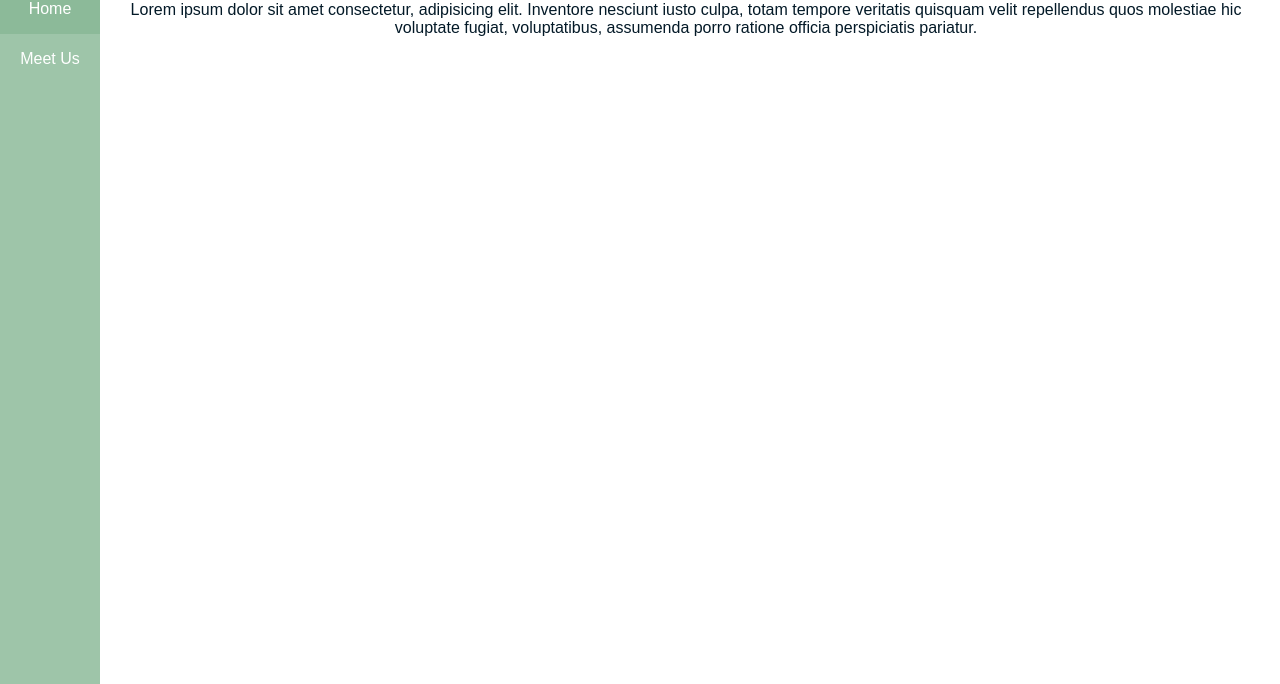
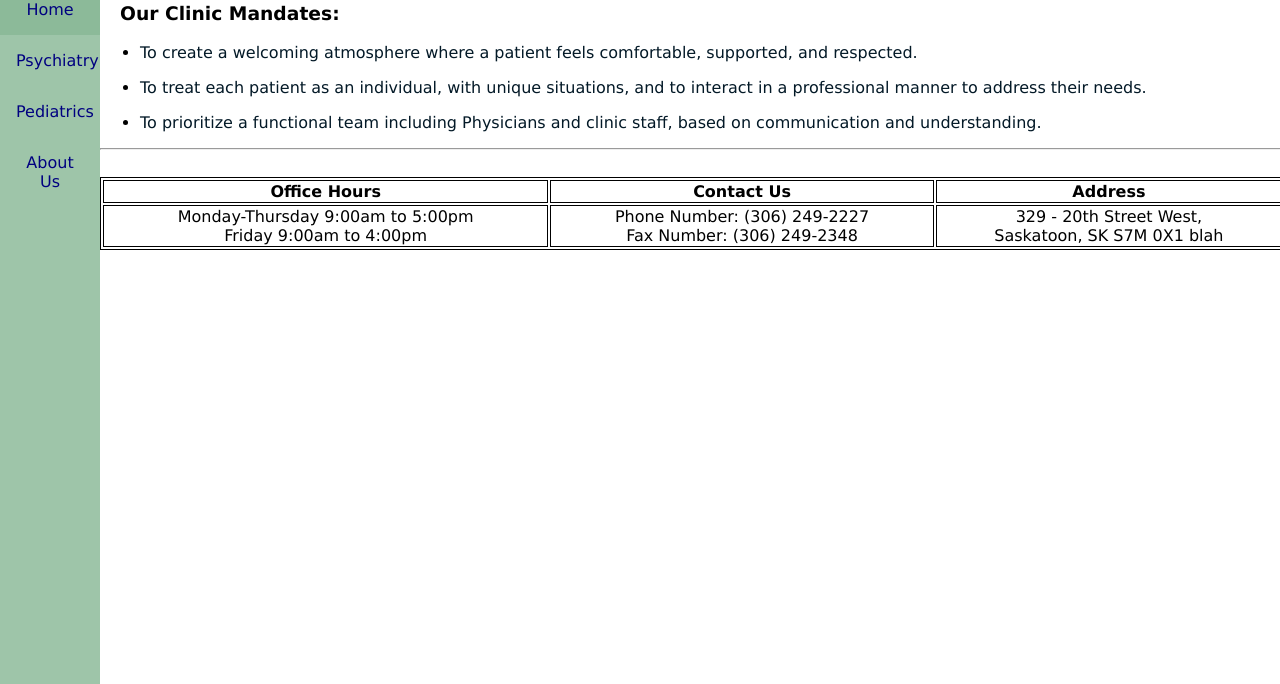
Before and after one commit to evalina-codes-sometimes/Clinic-Website, a plain HTML site: page index.html in a window 1280 px wide. Shown: the part 116-800 px from the top of the page. Drawn offline with Linux system fonts and the light colour scheme.

Commit message:
updated pages
Added physician img spots, added clinic mandate and spacing for info about us.

```diff
--- a/index.html
+++ b/index.html
@@ -3,20 +3,23 @@
 <head>
 <link rel="stylesheet" href="stylesheet.css">
 <title>Victory Medical Associates</title>
-<link rel="favicon" href="favicon.ico">
+<link rel="icon" type="x-icon" href="favicon.ico">
+<!--<link rel-="icon" type+="favicon" href="favicon.ico">-->
 <meta charset="UTF-8">
 <meta name="viewport" content="width=device-width, initial-scale=1">
 <style>
 body {
-  font-family: Arial, Helvetica, sans-serif;
+  font-family: 'Lucida Sans', 'Lucida Sans Regular', 'Lucida Grande', 'Lucida Sans Unicode', Geneva, Verdana, sans-serif;
 }
 </style>
 </head>
 
 <div class="sidebar">
 <img src="VMALogo-nobg.png">
-<a class = "active" href="mainpage.html">Home</a>
-<a href="MeetUs.html">Meet Us</a>
+<a class = "active" href="index.html">Home</a>
+<a href="Psychiatry.html">Psychiatry</a>
+<a href="Pediatrics.html">Pediatrics</a>
+<a href="MeetUs.html">About Us</a>
 </div>
 
 <body>
@@ -24,7 +27,42 @@ body {
   <h1>Victory Medical Associates</h1>
 </div>
 
-<p>Lorem ipsum dolor sit amet consectetur, adipisicing elit. Inventore nesciunt iusto culpa, totam tempore veritatis quisquam velit repellendus quos molestiae hic voluptate fugiat, voluptatibus, assumenda porro ratione officia perspiciatis pariatur.</p>
+<div class="mandate">
+  <h3>Our Clinic Mandates:</h3>
+  <ul>
+    <li><p>To create a welcoming atmosphere where a patient feels comfortable, supported, and respected.</p></li>
+    <li><p>To treat each patient as an individual, with unique situations, and to interact in a professional manner to address their needs.</p></li>
+    <li><p>To prioritize a functional team including Physicians and clinic staff, based on communication and understanding.</p></li>
+  </ul>
+</div>
+<hr>
+
+<br>
+<table>
+  <tr>
+    <th>Office Hours</th>
+    <th>Contact Us</th>
+    <th>Address</th>
+  </tr>
+  <tr>
+    <td>Monday-Thursday 9:00am to 5:00pm
+      <br>
+        Friday 9:00am to 4:00pm
+    </td>
+    <td>
+      Phone Number: (306) 249-2227
+      <br>
+      Fax Number: (306) 249-2348
+    </td>
+    <td>
+      329 - 20th Street West,
+      <br>
+      Saskatoon, SK S7M 0X1
+
+      blah
+    </td>
+  </tr>
+</table>
 
 </body>
 </html>
--- a/stylesheet.css
+++ b/stylesheet.css
@@ -3,20 +3,46 @@
     height: 100px;
     width: 100%;
     font-size: medium;
-    font-family: "Lucida Console", "Courier New", monospace;
+    font-family: Verdana, sans-serif;
     text-align: center;
     color: white;
 }
 
+.header h1 {
+    text-align: center;
+    padding: 35px 0;
+    max-height: 100px;
+}
+body table {
+    width: 100%;
+    text-align: center;
+}
+
+body table, th, td{
+    border: 1px solid;
+    margin: 0px;
+    border-width: none;
+}
 
 body{
-    margin-top: -20px;
+    margin-top: -21px;
+    margin-right: -5px;
     background-color: white;
     margin-left: 100px;
     text-align: center;
 }
 p{
     color: #031927;
+}
+body img {
+    height: auto;
+    width: 22% ;
+    outline: auto;
+    margin-inline: 25px;
+}
+body h6{
+    display: inline;
+    margin-inline: 40px;
 }
 
 .sidebar {
@@ -32,6 +58,7 @@ p{
     overflow: auto;
   }
   .sidebar img {
+    outline: none;
     display: block;
     margin: auto;
     background-color: white;
@@ -41,7 +68,7 @@ p{
   /* Sidebar links */
   .sidebar a {
     display: block;
-    color: white;
+    color: navy;
     padding: 16px;
     text-decoration: none;
   }
@@ -49,11 +76,21 @@ p{
   /* Active/current link */
   .sidebar a.active {
     background-color: #8CBA99;
-    color: white;
+    color: navy;
   }
 
   /* Links on mouse-over */
   .sidebar a:hover/*:not(.active)*/ {
     background-color: #73AB83;
-    color: white;
+    color: navy;
   }
+
+  .mandate ul {
+    list-style: disc;
+  }
+  .mandate {
+    text-align: left;
+  }
+  .mandate h3 {
+    padding-left: 20px;
+  }
```
Also changed, not shown: Pediatrics.html (added, +39 -0 lines), Psychiatry.html (added, +39 -0 lines), jsconfig.json (added, +7 -0 lines), Opportunities.html (added), PicFiller.png (added).
